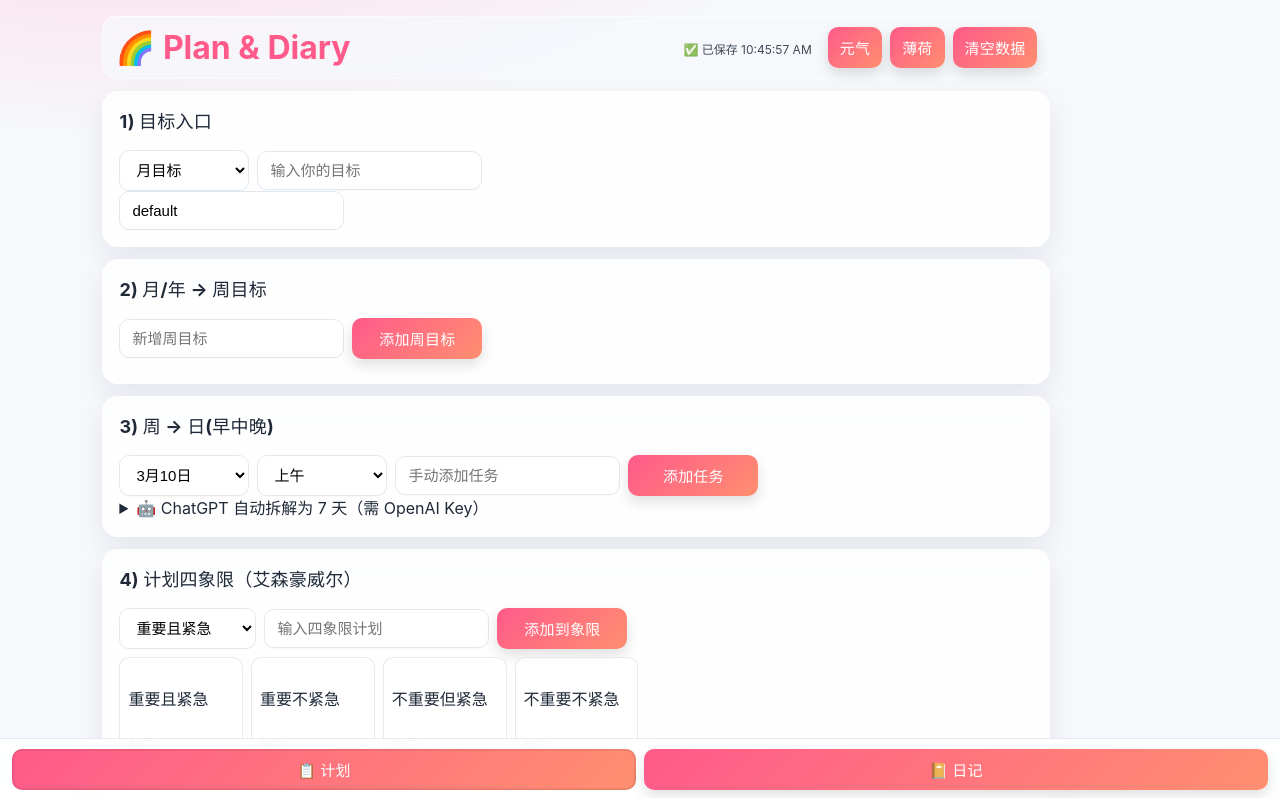
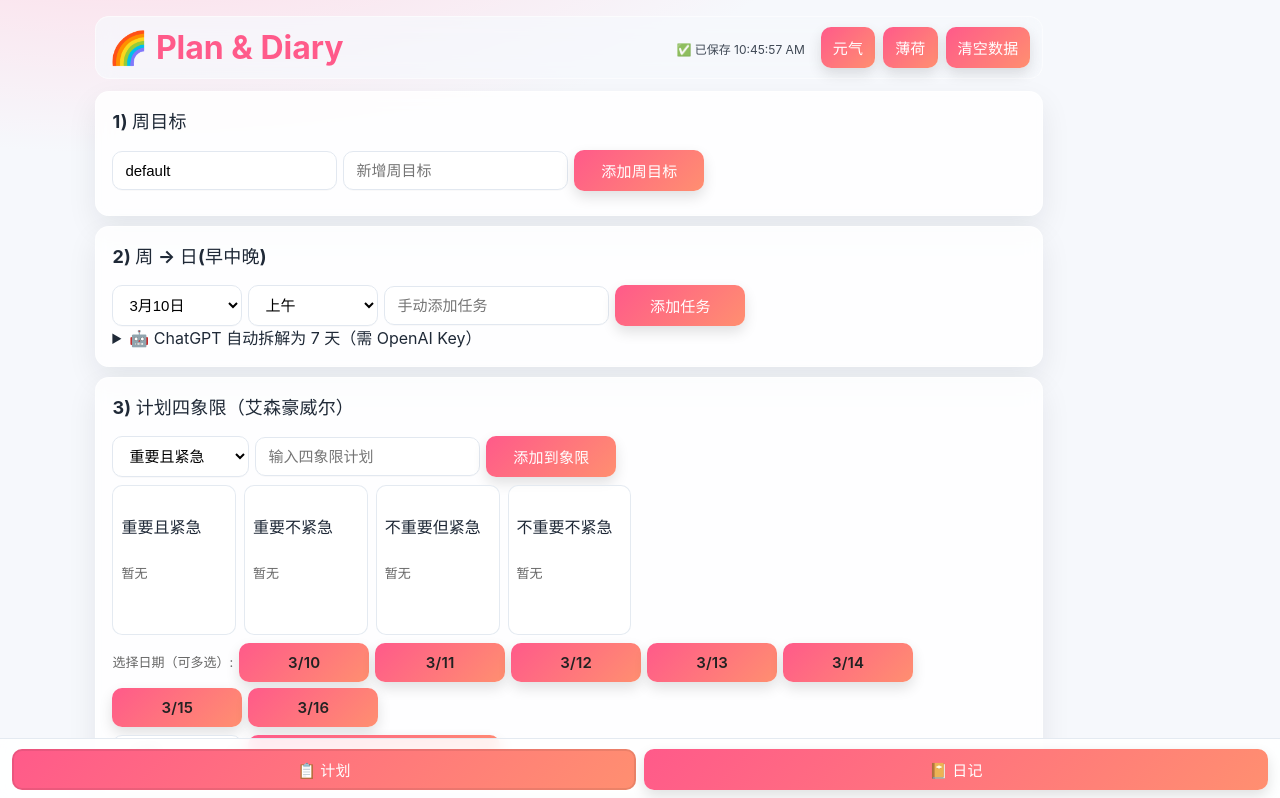
Before and after one commit to LXY-999999/plan_and_diary, a React (Vite) app: page / in a window 1280 px wide. Shown: the top 798 px of the page. Built offline with nearby package versions, Linux system fonts and the light colour scheme.

Commit message:
refactor: keep only week-to-day planning flow and tighten layout

```diff
--- a/src/App.css
+++ b/src/App.css
@@ -4,8 +4,8 @@ body { margin: 0; background: #f7f8fc; }
 .app { max-width: 1200px; margin: 0 auto; padding: 16px; }
 header { display:flex; justify-content:space-between; align-items:center; margin-bottom: 12px; gap:10px; flex-wrap:wrap; }
 h1 { margin:0; font-size: clamp(20px, 4vw, 32px); }
-.panel { background:#fff; border-radius:16px; padding:14px; margin-bottom:12px; box-shadow:0 6px 16px rgba(0,0,0,.06); }
-.row { display:flex; gap:8px; flex-wrap:wrap; }
+.panel { background:#fff; border-radius:14px; padding:12px; margin-bottom:10px; box-shadow:0 6px 16px rgba(0,0,0,.06); }
+.row { display:flex; gap:6px; flex-wrap:wrap; }
 input, select, textarea, button { border-radius:10px; border:1px solid #ddd; padding:8px 10px; font-size:14px; }
 input, select, textarea { background:#fff; }
 button { cursor:pointer; background:#111; color:#fff; border:none; }
--- a/src/App.tsx
+++ b/src/App.tsx
@@ -720,7 +720,7 @@ function App() {
   }, [saveStatus, lastSavedAt])
 
   const flow = useMemo(() => {
-    const nodes: Node[] = [{ id: 'root', data: { label: `${goalType}: ${rootGoal || '未设置'}` }, position: { x: 260, y: 20 } }]
+    const nodes: Node[] = [{ id: 'root', data: { label: '周目标总览' }, position: { x: 260, y: 20 } }]
     const edges: Edge[] = []
 
     weekGoals.forEach((w, wi) => {
@@ -752,22 +752,9 @@ function App() {
       {page === 'plan' ? (
         <>
           <section className="panel">
-            <h2>1) 目标入口</h2>
-            <div className="row">
-              <select value={goalType} onChange={(e) => setGoalType(e.target.value as GoalType)}>
-                <option value="年目标">年目标</option>
-                <option value="月目标">月目标</option>
-              </select>
-              <input value={rootGoal} onChange={(e) => setRootGoal(e.target.value)} placeholder="输入你的目标" />
-            </div>
+            <h2>1) 周目标</h2>
             <div className="row">
               <input value={username} onChange={(e) => setUsername(e.target.value)} placeholder="用户名（用于自动分文件夹归档）" />
-            </div>
-          </section>
-
-          <section className="panel">
-            <h2>2) 月/年 → 周目标</h2>
-            <div className="row">
               <input value={weekTitle} onChange={(e) => setWeekTitle(e.target.value)} placeholder="新增周目标" />
               <button onClick={addWeek}>添加周目标</button>
             </div>
@@ -781,7 +768,7 @@ function App() {
           </section>
 
           <section className="panel">
-            <h2>3) 周 → 日(早中晚)</h2>
+            <h2>2) 周 → 日(早中晚)</h2>
             <div className="row">
               <select value={day} onChange={(e) => setDay(Number(e.target.value))}>
                 {selectedWeekDates.map((d, i) => (
@@ -808,7 +795,7 @@ function App() {
           </section>
 
           <section className="panel">
-            <h2>4) 计划四象限（艾森豪威尔）</h2>
+            <h2>3) 计划四象限（艾森豪威尔）</h2>
             <div className="row">
               <select value={quadrantType} onChange={(e) => setQuadrantType(e.target.value as QuadrantKey)}>
                 <option value="important_urgent">重要且紧急</option>
```
